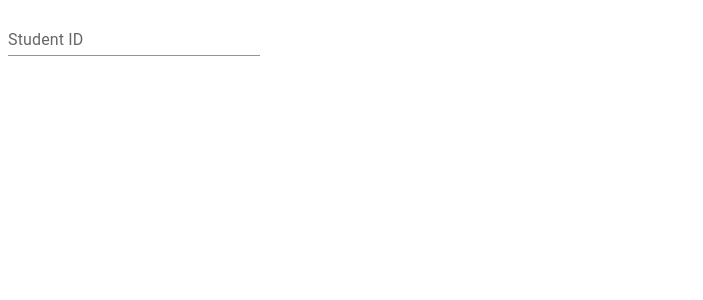
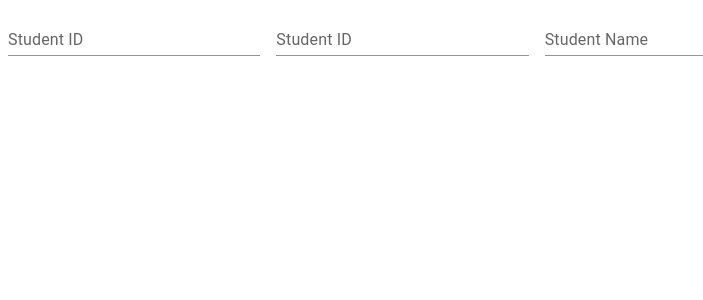
Before and after one commit to lucamanolache/attendance, a React (Create React App) app in the folder static/: page / in a window 1280 px wide. Shown: the top 300 px of the page, without its empty margins (0-703 px from the left). Built offline with nearby package versions, Linux system fonts and the light colour scheme.

Commit message:
Adding students from web is now possible

```diff
--- /dev/null
+++ b/static/src/components/AddStudent.js
@@ -0,0 +1,79 @@
+import Routes from "../routes";
+import React, {useState} from "react";
+import TextField from '@mui/material/TextField';
+import Box from '@mui/material/Box';
+
+function AddStudent() {
+    const [id, setId] = useState('')
+    const [name, setName] = useState('')
+    const [error, setError] = useState(false)
+
+    const isValidName = (t) => {
+        setName(t);
+    }
+    const isValidId = (t) => {
+        let valid = /^\d+$/.test(t);
+        valid &= t.length === 8
+        valid |= t.length === 0
+        if (!valid) {
+            setError(true);
+            setId(t);
+            return false;
+        } else {
+            setError(false);
+            setId(t);
+            return true;
+        }
+    }
+    const handleKeyDown = (event) => {
+        event.preventDefault();
+        if (event.key === 'Enter') {
+            if (isValidId(id)) {
+                login(id)
+            }
+            setId('')
+        }
+    }
+
+    const login = (id) => {
+        console.log("Requesting to add " + id);
+
+        const request_options = {
+            method: 'POST',
+            headers: {'Content-Type': 'application/json'},
+            body: JSON.stringify({ id: parseInt(id), name: name })
+        }
+
+        fetch("http://127.0.0.1:3030/api/add_students", request_options).then(r => console.log("Added student"))
+    }
+
+    return (
+        <React.Fragment>
+            <Box
+                component="TextField"
+                sx={{
+                    '& .MuiTextField-root': { m: 1, width: '25ch' },
+                }}
+                noValidate
+                autoComplete="off"
+                onKeyUp={handleKeyDown}
+            >
+                <TextField
+                    id="id-box"
+                    label="Student ID"
+                    variant="standard"
+                    error={error}
+                    value={id}
+                    onChange={s => isValidId(s.target.value)}/>
+                <TextField
+                    id="name-box"
+                    label="Student Name"
+                    variant="standard"
+                    value={name}
+                    onChange={s => isValidName(s.target.value)}/>
+            </Box>
+        </React.Fragment>
+    );
+}
+
+export default AddStudent;
--- a/static/src/routes.js
+++ b/static/src/routes.js
@@ -1,6 +1,10 @@
 import React from 'react'
 import Main from './components/Main'
+import AddStudent from "./components/AddStudent";
 
 export default props => (
+    <div>
     <Main></Main>
+    <AddStudent></AddStudent>
+    </div>
 )
```
